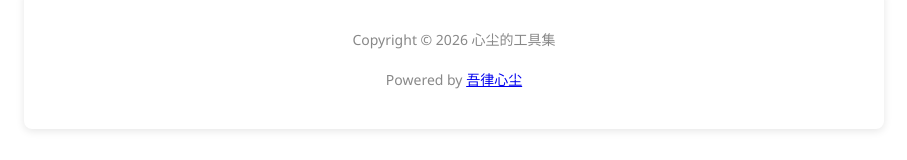
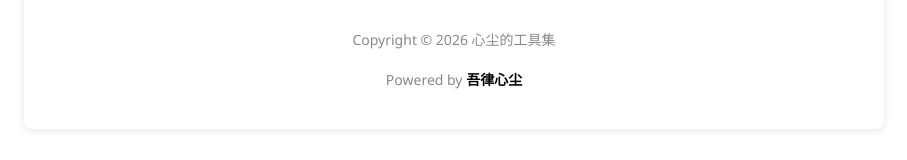
Before and after one commit to drpasserby/QuickSearchText, a Vue app: page / in a window 1280 px wide. Shown: the part 755-915 px from the top of the page, without its empty margins (186-1093 px from the left). Built offline with nearby package versions, Linux system fonts and the light colour scheme.

Commit message:
Update style.css

```diff
--- a/src/style.css
+++ b/src/style.css
@@ -0,0 +1,10 @@
+a{
+    text-decoration: none;
+    color: #000;
+    font-weight: 600;
+    transition: all .5s;
+}
+
+a:hover{
+    color: #00b53c;
+}
```
